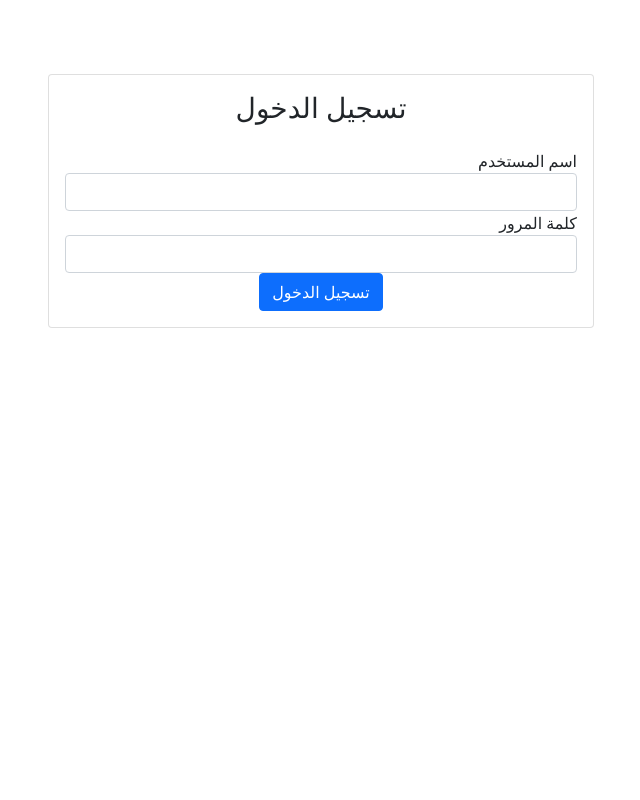
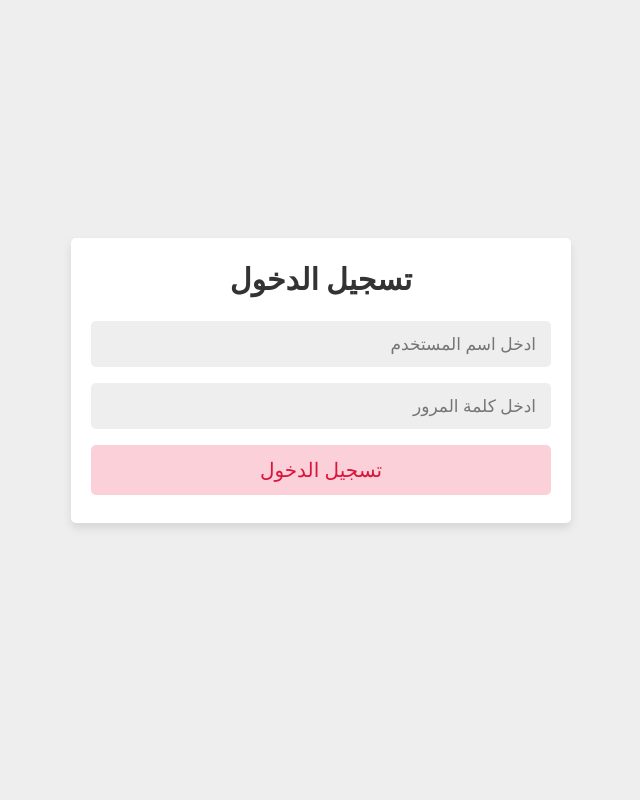
Before and after one commit to Mahmoud-daghbas/Academic_Adviser_helper, a PHP site: page / in a window 1280 px wide. Shown: the whole page, without its empty margins (319-959 px from the left). Run offline with PHP 8.4, Linux system fonts and the light colour scheme.

Commit message:
تعديل صفحة تسجيل الدخول

```diff
--- a/index.php
+++ b/index.php
@@ -1,5 +1,5 @@
 <?php
-include "login/config.php";
+include"login/config.php";
 	session_start();
 $user_sucess=0;
 	if(isset($_POST["submit"]))
@@ -17,7 +17,8 @@ $user_sucess=0;
 
      $_SESSION["u_type"]=$row["u_type"];
 		   if($row["u_type"]==1)
-		   header('location:unit_home.php');
+		   header('location:home1.html');
+
 				$user_sucess=1;
 			}
 
@@ -25,42 +26,47 @@ $user_sucess=0;
 	}
 ?>
 
-<?php include "incloude/header.php" ?>
-<body dir="rtl">
-   <div class="container my-5">
+
+<!DOCTYPE html>
+<html lang="en">
+<head>
+   <meta charset="UTF-8">
+   <meta http-equiv="X-UA-Compatible" content="IE=edge">
+   <meta name="viewport" content="width=device-width, initial-scale=1.0">
+   <title>login form</title>
+
+   <!-- custom css file link  -->
+   <link rel="stylesheet" href="css/style.css">
+
+</head>
 	    <div class="toast" id="alert_toast" role="alert" aria-live="assertive" aria-atomic="true">
-         <div class="toast-body text-white"></div>
-      </div> <div class="row justify-content-center">
-     <div class="col-md-6">
-        <div class="card">
-           <div class="card-body">
-              <h3 class="card-title text-center mb-4">تسجيل الدخول</h3>
+      <div class="toast-body text-white">
+      </div>
+    </div>
+<body style="direction: rtl;">
+
+<div class="form-container rtl">
+
+   <form action="" method="post">
+      <h3>تسجيل الدخول</h3>
       <?php
       if(isset($error)){
          foreach($error as $error){
-                    echo '<div class="alert alert-danger">'.$error.'</div>';
+            echo '<span class="error-msg">'.$error.'</span>';
          };
       };
       ?>
-              <form action="" method="post">
-                 <div class="form-group">
-                    <label for="username">اسم المستخدم</label>
-                    <input type="text" name="username" id="username" class="form-control" required>
+      <input type="text" name="username" required placeholder="ادخل اسم المستخدم">
+      <input type="password" name="password" required placeholder="ادخل كلمة المرور">
+      <input type="submit" name="submit" value="تسجيل الدخول" class="form-btn">
+
+   </form>
+
 </div>
-                 <div class="form-group">
-                    <label for="password">كلمة المرور</label>
-                    <input type="password" name="password" id="password" class="form-control" required>
-                 </div>
-                 <div class="form-group text-center">
-                    <button type="submit" name="submit" class="btn btn-primary">تسجيل الدخول</button>
-                 </div>
-              </form>
-           </div>
-        </div>
-     </div>
-  </div>
+
 </body>
 </html>
+
 
 <script src="js/jquery-3.6.4.min.js"></script>
 <script>
```
Lines whose indentation alone changed are shown as unchanged.
